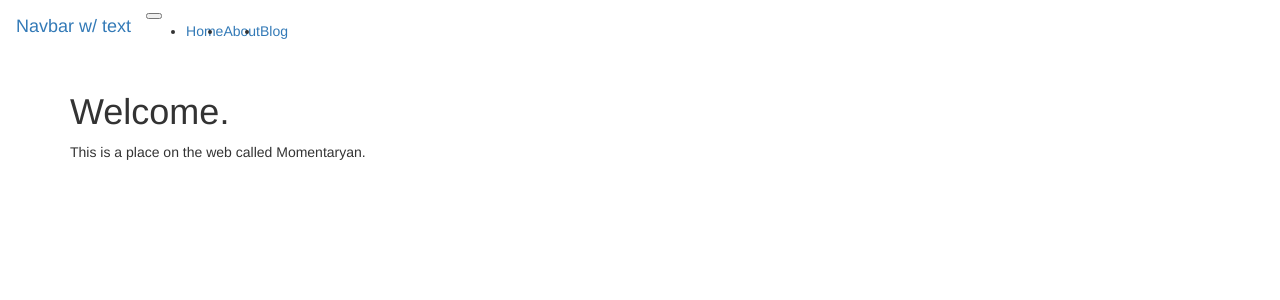
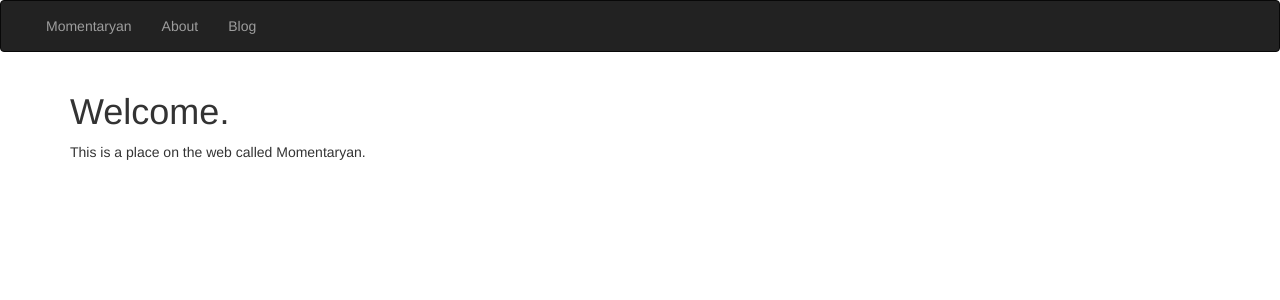
Before and after one commit to momentaryanblog/momentaryanblog.github.io, a Jekyll site: the page built from index.html, in a window 1280 px wide. Shown: the top 300 px of the page. Built offline with Jekyll 4.4.1, drawn with Linux system fonts in a browser that asks for light colours.

Commit message:
Update default.html

```diff
--- a/_layouts/default.html
+++ b/_layouts/default.html
@@ -10,31 +10,21 @@
 
 
 		</head>
+					<nav class="navbar navbar-inverse">
 
+  <div class="container-fluid">
+    <div class="navbar-header">
+      <a class="navbar-brand" href="#"></a>
+    </div>
+    <ul class="nav navbar-nav">
+      <li><a href="/">Momentaryan</a></li>
+      <li><a href="/about">About</a></li>
+      <li><a href="/blog">Blog</a></li>
+    </ul>
+  </div>
+</nav>
 		<body>
 
-<nav class="navbar navbar-expand-lg navbar-light bg-light">
-  <a class="navbar-brand" href="#">Navbar w/ text</a>
-  <button class="navbar-toggler" type="button" data-toggle="collapse" data-target="#navbarText" aria-controls="navbarText" aria-expanded="false" aria-label="Toggle navigation">
-    <span class="navbar-toggler-icon"></span>
-  </button>
-  <div class="collapse navbar-collapse" id="navbarText">
-    <ul class="navbar-nav mr-auto">
-      <li class="nav-item active">
-        <a class="nav-link" href="#">Home <span class="sr-only">(current)</span></a>
-      </li>
-      <li class="nav-item">
-        <a class="nav-link" href="/about">About</a>
-      </li>
-      <li class="nav-item">
-        <a class="nav-link" href="/blog">Blog</a>
-      </li>
-    </ul>
-    <span class="navbar-text">
-
-    </span>
-  </div>
-</nav>
 			<div class="container">
 
 			{{ content }}
```
